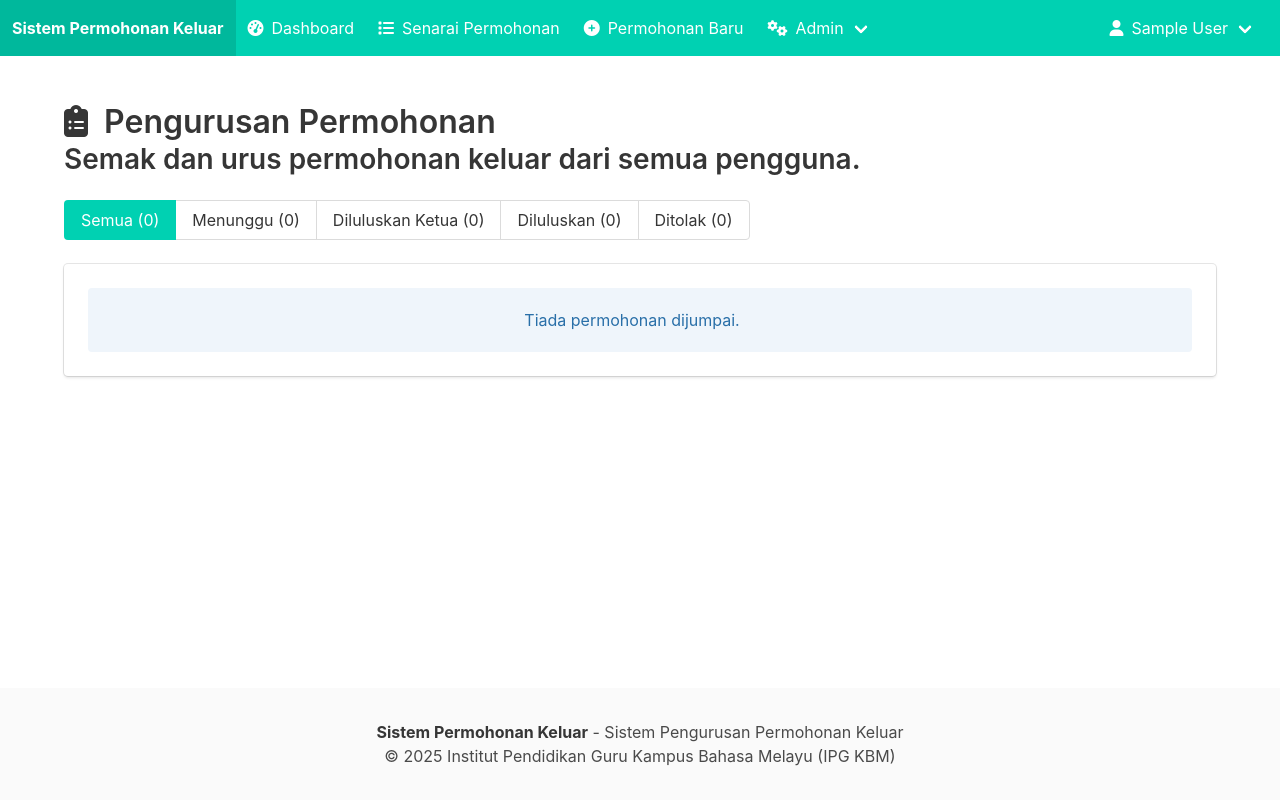
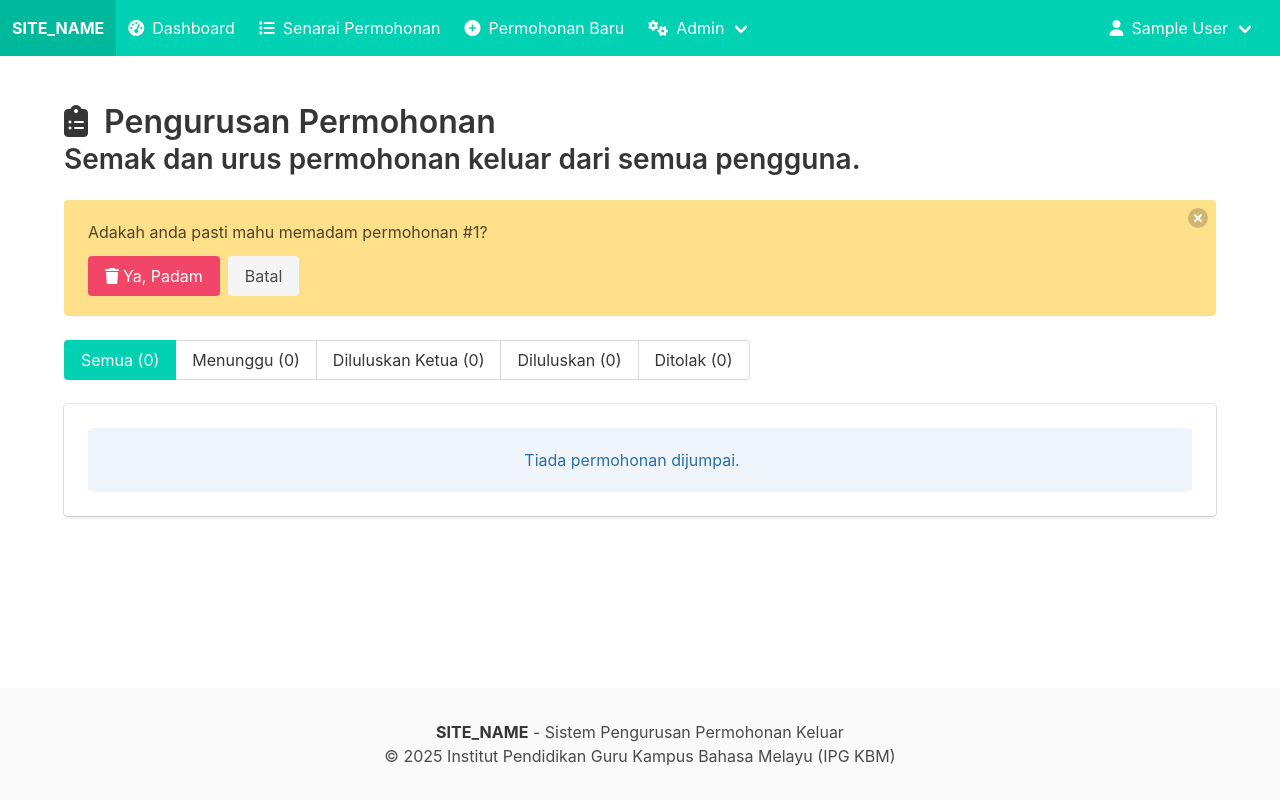
Before and after one commit to AnthonyMuncherz/kerajaan, a PHP site: page /admin/applications.php in a window 1280 px wide. Run offline with PHP 8.4, Linux system fonts and the light colour scheme; the visitor is signed in with stand-in values (Sample User, id 1); data comes from the database, SQL or seed files in the repository; data that the repository does not hold is empty; some libraries are stand-ins or nearby versions.

Commit message:
Add application deletion functionality with file cleanup and confirmation UI

```diff
--- a/app/models/ApplicationModel.php
+++ b/app/models/ApplicationModel.php
@@ -554,4 +554,44 @@ class ApplicationModel {
             return [];
         }
     }
+
+    /**
+     * Delete an application
+     *
+     * @param int $id Application ID
+     * @return bool Success status
+     */
+    public function deleteApplication($id) {
+        try {
+            // Get application details to delete any associated files
+            $application = $this->getApplicationById($id);
+
+            if ($application) {
+                // Delete PDF file if exists
+                if (!empty($application['pdf_path'])) {
+                    $pdfPath = dirname(dirname(__DIR__)) . '/' . $application['pdf_path'];
+                    if (file_exists($pdfPath)) {
+                        unlink($pdfPath);
+                    }
+                }
+
+                // Delete attachment if exists
+                if (!empty($application['attachment_path'])) {
+                    $attachmentPath = dirname(dirname(__DIR__)) . '/' . $application['attachment_path'];
+                    if (file_exists($attachmentPath)) {
+                        unlink($attachmentPath);
+                    }
+                }
+
+                // Delete the application record
+                $stmt = $this->pdo->prepare("DELETE FROM applications WHERE id = ?");
+                return $stmt->execute([$id]);
+            }
+
+            return false;
+        } catch (PDOException $e) {
+            error_log('deleteApplication Error: ' . $e->getMessage());
+            return false;
+        }
+    }
 }
--- a/public/admin/applications.php
+++ b/public/admin/applications.php
@@ -51,6 +51,21 @@ include '../../app/views/includes/header.php';
 </div>
 
 <?php include '../../app/views/includes/flash_messages.php'; ?>
+
+<?php if (isset($_SESSION['confirm_delete'])): ?>
+    <div class="notification is-warning">
+        <button class="delete"></button>
+        <p>Adakah anda pasti mahu memadam permohonan #<?= $_SESSION['confirm_delete'] ?>?</p>
+        <div class="buttons mt-3">
+            <a href="<?= SITE_URL ?>/admin/delete_application.php?id=<?= $_SESSION['confirm_delete'] ?>&confirm=1" class="button is-danger">
+                <i class="fas fa-trash mr-1"></i> Ya, Padam
+            </a>
+            <a href="<?= SITE_URL ?>/admin/applications.php" class="button is-light">
+                Batal
+            </a>
+        </div>
+    </div>
+<?php endif; ?>
 
 <!-- Status filters -->
 <div class="level mb-5">
@@ -114,15 +129,20 @@ include '../../app/views/includes/header.php';
                                     </span>
                                 </td>
                                 <td>
-                                    <div class="buttons are-small">
-                                        <a href="<?= SITE_URL ?>/view_application.php?id=<?= $application['id'] ?>" class="button is-info">
+                                    <div class="buttons has-addons is-flex-wrap-nowrap">
+                                        <a href="<?= SITE_URL ?>/view_application.php?id=<?= $application['id'] ?>" class="button is-small is-info">
                                             <i class="fas fa-eye mr-1"></i> Lihat
                                         </a>
+
                                         <?php if ($application['status'] === 'approved'): ?>
-                                            <a href="<?= SITE_URL ?>/print_pdf.php?id=<?= $application['id'] ?>&regenerate=1" class="button is-success" target="_blank">
+                                            <a href="<?= SITE_URL ?>/print_pdf.php?id=<?= $application['id'] ?>&regenerate=1" class="button is-small is-success" target="_blank">
                                                 <i class="fas fa-print mr-1"></i> Cetak
                                             </a>
                                         <?php endif; ?>
+
+                                        <a href="<?= SITE_URL ?>/admin/delete_application.php?id=<?= $application['id'] ?>" class="button is-small is-danger">
+                                            <i class="fas fa-trash mr-1"></i> Padam
+                                        </a>
                                     </div>
                                 </td>
                             </tr>
@@ -154,3 +174,16 @@ include '../../app/views/includes/header.php';
 // Include footer
 include '../../app/views/includes/footer.php';
 ?>
+
+<script>
+    // Add event listeners to make notifications dismissible
+    document.addEventListener('DOMContentLoaded', function() {
+        // Close button for notification
+        const deleteButtons = document.querySelectorAll('.notification .delete');
+        deleteButtons.forEach(function(button) {
+            button.addEventListener('click', function() {
+                button.parentNode.remove();
+            });
+        });
+    });
+</script>
```
Also changed, not shown: public/admin/delete_application.php (added, +53 -0 lines).
